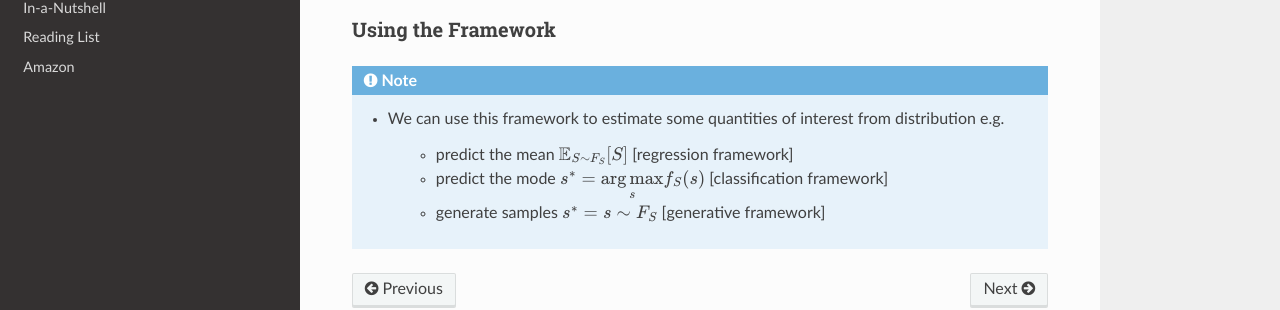
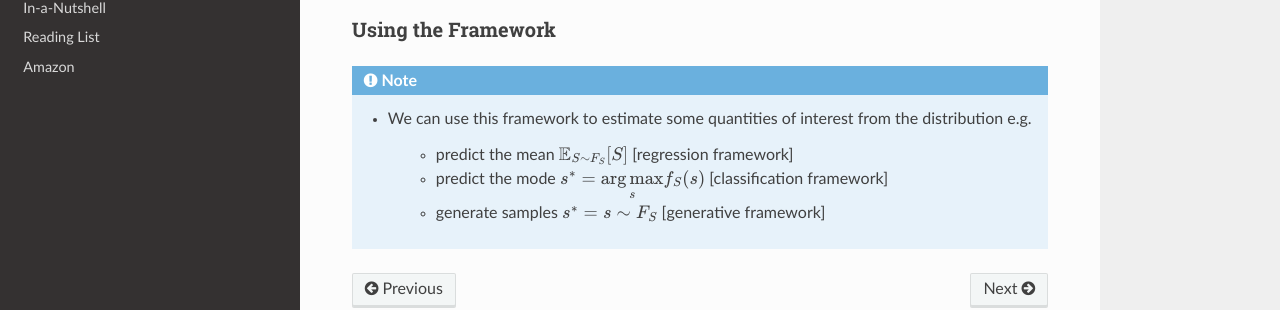
Before and after one commit to uselesstechjunks/leetcode, a Sphinx documentation site: the page built from docs/source/dl/basics/overview.rst, in a window 1280 px wide and 1324 px high. Shown: the part 886-1196 px from the top of the window. Built offline with Sphinx 7.4.7 and the Read the Docs theme 2.0.0, drawn with Linux system fonts in a browser that asks for light colours.

Commit message:
Update overview.rst

```diff
--- a/docs/source/dl/basics/overview.rst
+++ b/docs/source/dl/basics/overview.rst
@@ -29,7 +29,7 @@ Defining the Framework
 Using the Framework
 *************************************************************************
 .. note::
-	* We can use this framework to estimate some quantities of interest from distribution e.g.
+	* We can use this framework to estimate some quantities of interest from the distribution e.g.
 
 		* predict the mean :math:`\mathbb{E}_{S\sim F_S}[S]` [regression framework]
 		* predict the mode :math:`s^*=\underset{s}{\arg\max} f_S(s)` [classification framework]
```
